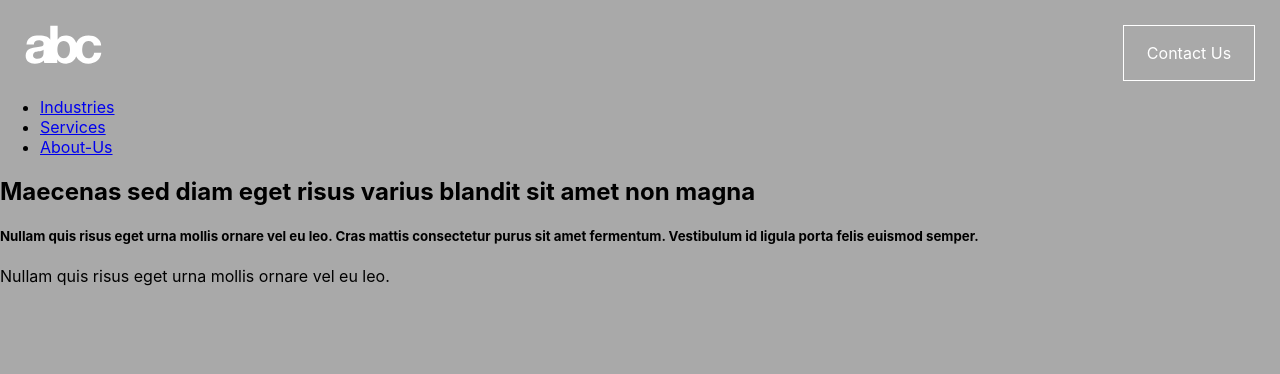
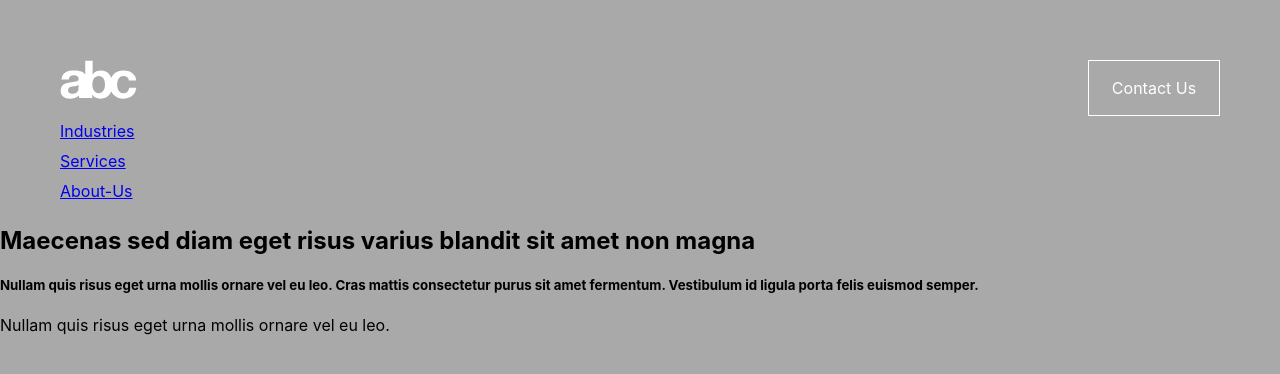
Before and after one commit to arthurs14/Component-Dev, a React (Create React App) app: page /about-us in a window 1280 px wide. Shown: the top 374 px of the page. Built offline with nearby package versions, Linux system fonts and the light colour scheme.

Commit message:
working on styling the navigation links

```diff
--- a/src/components/Header/MainBar.module.css
+++ b/src/components/Header/MainBar.module.css
@@ -5,14 +5,14 @@
 }
 
 .logo {
-  margin-top: 25px;
-  margin-left: 25px;
+  margin-top: 60px;
+  margin-left: 60px;
 }
 
 .contact {
   text-align: center;
-  margin-top: 25px;
-  margin-right: 25px;
+  margin-top: 60px;
+  margin-right: 60px;
   color: #ffffff;
   border: 1px solid #ffffff;
   width: 120px;
--- a/src/components/Navigation/NavigationItem/NavigationItem.js
+++ b/src/components/Navigation/NavigationItem/NavigationItem.js
@@ -1,5 +1,7 @@
 import React from 'react';
 import { NavLink } from 'react-router-dom';
+
+import './NavigationItem.module.css';
 
 const navigationItem = ({ link, title }) => (
   <li>
--- /dev/null
+++ b/src/components/Navigation/NavigationItem/NavigationItem.module.css
@@ -0,0 +1,5 @@
+li {
+  color: red;
+  padding-top: 5px;
+  padding-bottom: 5px;
+}
--- a/src/components/Navigation/NavigationItems/NavigationItems.js
+++ b/src/components/Navigation/NavigationItems/NavigationItems.js
@@ -1,13 +1,16 @@
 import React from 'react';
 
 import NavigationItem from '../NavigationItem/NavigationItem';
+import classes from './NavigationItems.module.css';
 
 const navigationItems = () => (
-  <ul>
-    <NavigationItem title="Industries" link="/industries" />
-    <NavigationItem title="Services" link="/services" />
-    <NavigationItem title="About-Us" link="/about-us" />
-  </ul>
+  <div className={classes.links}>
+    <ul className={classes.ul}>
+      <NavigationItem title="Industries" link="/industries" />
+      <NavigationItem title="Services" link="/services" />
+      <NavigationItem title="About-Us" link="/about-us" />
+    </ul>
+  </div>
 );
 
 export default navigationItems;
--- /dev/null
+++ b/src/components/Navigation/NavigationItems/NavigationItems.module.css
@@ -0,0 +1,9 @@
+.links {
+  margin-left: 60px;
+}
+
+ul {
+  list-style-type: none;
+  margin: 0;
+  padding: 0;
+}
```
